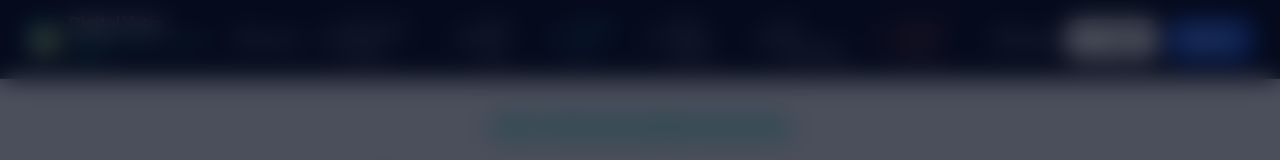
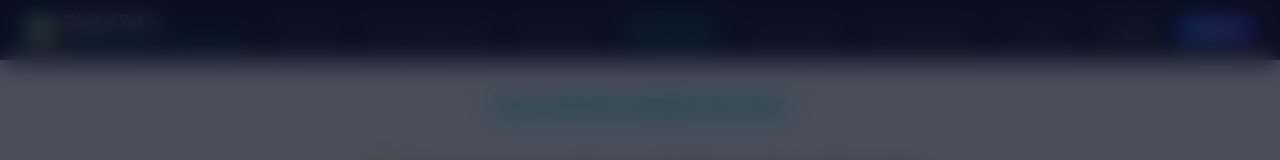
Before and after one commit to VajjaJyothi15/Digital-Yatra, a React (Vite) app in the folder frontend/: page /guide in a window 1280 px wide. Shown: the top 160 px of the page. Built offline with nearby package versions, Linux system fonts and the light colour scheme; no server answers; the HTML template or start-up script is replaced by a standard one.

Commit message:
Rearrange navbar with single-line whitespace-nowrap links, clean active highlights, and glassmorphic styling

```diff
--- a/frontend/src/components/Navbar.jsx
+++ b/frontend/src/components/Navbar.jsx
@@ -10,49 +10,51 @@
   const userRole = user?.role || 'TOURIST';
 
   return (
-    <nav className="navbar">
-      <div style={{ display: 'flex', alignItems: 'center', gap: '14px' }}>
-        <Link to="/" style={{ textDecoration: 'none' }}>
+    <nav className="navbar shadow-xl">
+      {/* Brand & GPS Badge */}
+      <div className="flex items-center gap-3 shrink-0">
+        <Link to="/" className="flex items-center no-underline">
           <DigitalYatraLogo size="small" light={true} />
         </Link>
 
         {/* Global Live Location Status Badge */}
         {userLocation && userLocation.lat && (
-          <div className="bg-emerald-500/20 text-emerald-400 border border-emerald-500/30 px-3 py-1 rounded-full text-[11px] font-black flex items-center gap-1.5 shadow-sm">
-            <span className="w-2 h-2 rounded-full bg-emerald-400 animate-ping"></span>
-            <Navigation size={12} className="text-emerald-400" />
-            <span>Live GPS ({userLocation.lat.toFixed(2)}, {userLocation.lng.toFixed(2)})</span>
+          <div className="hidden xl:flex items-center gap-1.5 bg-emerald-500/10 text-emerald-400 border border-emerald-500/25 px-2.5 py-1 rounded-full text-[11px] font-bold whitespace-nowrap shadow-sm">
+            <span className="w-1.5 h-1.5 rounded-full bg-emerald-400 animate-ping"></span>
+            <Navigation size={11} className="text-emerald-400" />
+            <span>GPS ({userLocation.lat.toFixed(2)}, {userLocation.lng.toFixed(2)})</span>
           </div>
         )}
       </div>
 
+      {/* Nav Links Container */}
       <div className="nav-links">
         {/* Tourist Links */}
         {userRole === 'TOURIST' && (
           <>
             <Link to="/" className={`nav-link ${location.pathname === '/' ? 'active' : ''}`}>
-              <Compass size={18} /> Home
+              <Compass size={16} /> <span>Home</span>
             </Link>
             <Link to="/discover" className={`nav-link ${location.pathname === '/discover' ? 'active' : ''}`}>
-              <Landmark size={18} /> History & Places
+              <Landmark size={16} /> <span>History & Places</span>
             </Link>
             <Link to="/plan" className={`nav-link ${location.pathname === '/plan' ? 'active' : ''}`}>
-              <CalendarCheck size={18} /> Plan Trip
+              <CalendarCheck size={16} /> <span>Plan Trip</span>
             </Link>
             <Link to="/guide" className={`nav-link ${location.pathname === '/guide' ? 'active' : ''}`}>
-              <MapPin size={18} /> Guide Me
+              <MapPin size={16} /> <span>Guide Me</span>
             </Link>
             <Link to="/guides" className={`nav-link ${location.pathname === '/guides' ? 'active' : ''}`}>
-              <UserCheck size={18} /> Book Guide
+              <UserCheck size={16} /> <span>Book Guide</span>
             </Link>
             <Link to="/my-bookings" className={`nav-link ${location.pathname === '/my-bookings' ? 'active' : ''}`}>
-              <CalendarCheck size={18} /> My Bookings
+              <CalendarCheck size={16} /> <span>My Bookings</span>
             </Link>
             <Link to="/safety" className={`nav-link ${location.pathname === '/safety' ? 'active' : ''}`} style={{ color: '#F87171' }}>
-              <ShieldAlert size={18} /> Safety Mode
+              <ShieldAlert size={16} /> <span>Safety Mode</span>
             </Link>
             <Link to="/report" className={`nav-link ${location.pathname === '/report' ? 'active' : ''}`}>
-              <FileText size={18} /> Report
+              <FileText size={16} /> <span>Report</span>
             </Link>
           </>
         )}
@@ -61,13 +63,13 @@
         {userRole === 'GUIDE' && (
           <>
             <Link to="/guide-dashboard" className={`nav-link ${location.pathname === '/guide-dashboard' ? 'active' : ''}`}>
-              <LayoutDashboard size={18} /> Guide Dashboard
+              <LayoutDashboard size={16} /> <span>Guide Dashboard</span>
             </Link>
             <Link to="/discover" className={`nav-link ${location.pathname === '/discover' ? 'active' : ''}`}>
-              <Landmark size={18} /> History & Places
+              <Landmark size={16} /> <span>History & Places</span>
             </Link>
             <Link to="/safety" className={`nav-link ${location.pathname === '/safety' ? 'active' : ''}`} style={{ color: '#F87171' }}>
-              <ShieldAlert size={18} /> Safety Mode
+              <ShieldAlert size={16} /> <span>Safety Mode</span>
             </Link>
           </>
         )}
@@ -76,38 +78,46 @@
         {userRole === 'ADMIN' && (
           <>
             <Link to="/admin" className={`nav-link ${location.pathname === '/admin' ? 'active' : ''}`}>
-              <LayoutDashboard size={18} /> Admin Dashboard
+              <LayoutDashboard size={16} /> <span>Admin Dashboard</span>
             </Link>
             <Link to="/discover" className={`nav-link ${location.pathname === '/discover' ? 'active' : ''}`}>
-              <Landmark size={18} /> History & Places
+              <Landmark size={16} /> <span>History & Places</span>
             </Link>
             <Link to="/report" className={`nav-link ${location.pathname === '/report' ? 'active' : ''}`}>
-              <FileText size={18} /> Reports
+              <FileText size={16} /> <span>Reports</span>
             </Link>
           </>
         )}
       </div>
 
-      <div className="nav-user">
+      {/* User Actions */}
+      <div className="nav-user shrink-0">
         {user ? (
-          <div style={{ display: 'flex', alignItems: 'center', gap: '12px' }}>
-            <div className="user-chip">
-              <User size={14} /> {user.name} <span style={{ opacity: 0.7, fontSize: '0.75rem' }}>({userRole})</span>
+          <div className="flex items-center gap-2">
+            <div className="user-chip text-xs px-2.5 py-1 rounded-xl bg-slate-800 border border-slate-700 text-slate-200 font-medium">
+              <User size={13} className="inline mr-1 text-sky-400" />
+              <span>{user.name}</span>
+              <span className="opacity-60 text-[10px] ml-1">({userRole})</span>
             </div>
             <button
               onClick={() => { onLogout(); navigate('/login'); }}
-              className="btn btn-secondary"
-              style={{ padding: '6px 12px', fontSize: '0.8rem' }}
+              className="bg-slate-800 hover:bg-slate-700 text-slate-300 hover:text-white px-3 py-1.5 rounded-xl text-xs font-semibold border border-slate-700 transition-all flex items-center gap-1"
             >
-              <LogOut size={14} /> Logout
+              <LogOut size={13} /> Logout
             </button>
           </div>
         ) : (
-          <div style={{ display: 'flex', gap: '10px' }}>
-            <Link to="/login" className="btn btn-secondary" style={{ padding: '8px 16px', fontSize: '0.85rem' }}>
-              <LogIn size={15} /> Login
+          <div className="flex items-center gap-2">
+            <Link
+              to="/login"
+              className="px-3.5 py-1.5 bg-slate-800 hover:bg-slate-700 border border-slate-700 text-slate-200 text-xs font-semibold rounded-xl transition-all flex items-center gap-1.5 no-underline"
+            >
+              <LogIn size={14} /> Login
             </Link>
-            <Link to="/register" className="btn btn-primary" style={{ padding: '8px 16px', fontSize: '0.85rem' }}>
+            <Link
+              to="/register"
+              className="px-4 py-1.5 bg-gradient-to-r from-blue-600 to-indigo-600 hover:from-blue-500 hover:to-indigo-500 text-white text-xs font-bold rounded-xl shadow-md transition-all no-underline"
+            >
               Register
             </Link>
           </div>
--- a/frontend/src/styles/global.css
+++ b/frontend/src/styles/global.css
@@ -144,15 +144,18 @@
 
 /* Top Navbar */
 .navbar {
-  background: #0F172A;
-  border-bottom: 1px solid rgba(255, 255, 255, 0.1);
-  padding: 14px 28px;
+  background: rgba(15, 23, 42, 0.95);
+  backdrop-filter: blur(12px);
+  -webkit-backdrop-filter: blur(12px);
+  border-bottom: 1px solid rgba(255, 255, 255, 0.08);
+  padding: 10px 24px;
   position: sticky;
   top: 0;
   z-index: 1000;
   display: flex;
   align-items: center;
   justify-content: space-between;
+  gap: 16px;
   color: white;
 }
 
@@ -168,21 +171,44 @@
 .nav-links {
   display: flex;
   align-items: center;
-  gap: 20px;
+  gap: 6px;
+  flex-wrap: nowrap;
+  white-space: nowrap;
+  overflow-x: auto;
+  scrollbar-width: none; /* Firefox */
+  -ms-overflow-style: none; /* IE/Edge */
+  padding: 2px 0;
+}
+
+.nav-links::-webkit-scrollbar {
+  display: none; /* Chrome/Safari */
 }
 
 .nav-link {
-  color: #CBD5E1;
+  color: #94A3B8;
   font-weight: 600;
-  font-size: 0.875rem;
+  font-size: 0.825rem;
   display: flex;
   align-items: center;
   gap: 6px;
-  transition: color 0.2s;
+  white-space: nowrap;
+  padding: 6px 12px;
+  border-radius: 12px;
+  transition: all 0.2s ease-in-out;
+  text-decoration: none;
 }
 
-.nav-link:hover, .nav-link.active {
+.nav-link:hover {
+  color: #F8FAFC;
+  background: rgba(255, 255, 255, 0.06);
+}
+
+.nav-link.active {
   color: #38BDF8;
+  background: rgba(56, 189, 248, 0.12);
+  border: 1px solid rgba(56, 189, 248, 0.25);
+  font-weight: 700;
+  box-shadow: 0 2px 8px -2px rgba(56, 189, 248, 0.2);
 }
 
 /* Footer */
```
